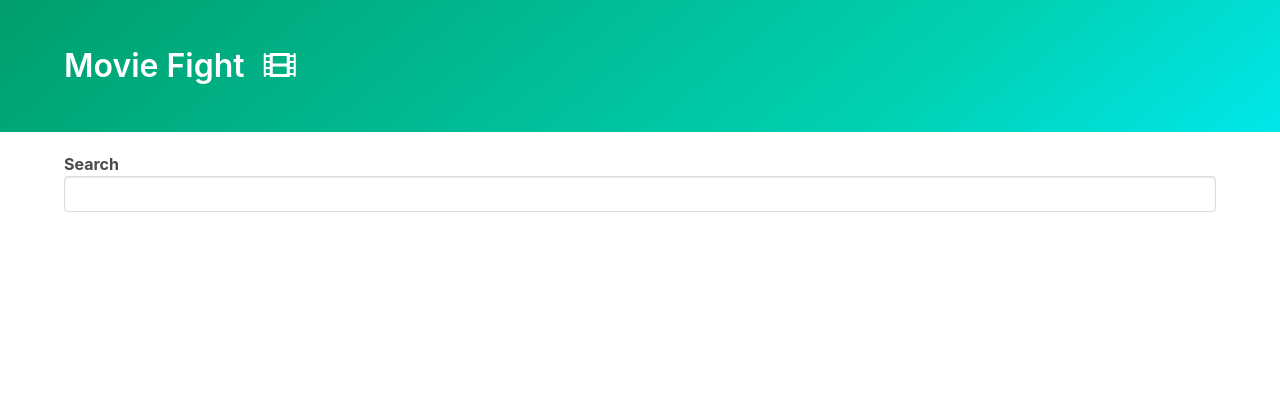
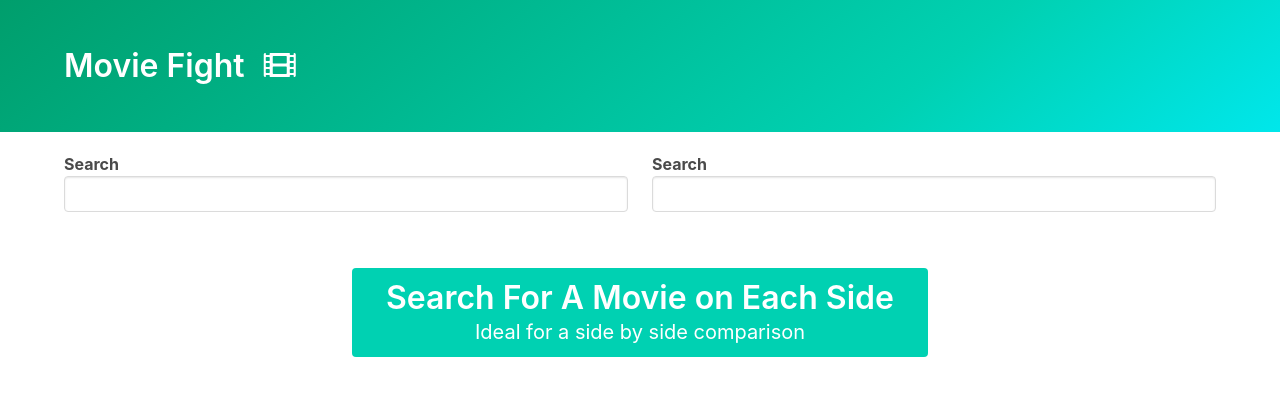
Before and after one commit to shownola/MovieReview, a plain HTML site: page index.html in a window 1280 px wide. Drawn offline with nearby package versions, Linux system fonts and the light colour scheme.

Commit message:
Added a new search for the ability to have a side by side comparison of movies

```diff
--- a/index.html
+++ b/index.html
@@ -29,8 +29,22 @@
       </div>
     </section>
     <div class="container">
-      <div class="autocomplete"></div>
-      <div id="summary"></div>
+      <!-- <div class="autocomplete"></div>
+      <div id="summary"></div> -->
+      <div class="columns">
+        <div class="column">
+          <div id="left-autocomplete"></div>
+          <div id="left-summary"></div>
+        </div>
+        <div class="column">
+          <div id="right-autocomplete"></div>
+          <div id="right-summary"></div>
+        </div>
+      </div>
+      <div class="column is-half notification is-primary tutorial">
+        <h1 class="title">Search For A Movie on Each Side</h1>
+        <p class="subtitle">Ideal for a side by side comparison</p>
+      </div>
     </div>
 
 
--- a/index.js
+++ b/index.js
@@ -1,15 +1,10 @@
-
-createAutoComplete({
-  root: document.querySelector('.autocomplete'),
+const autoCompleteConfig = {
   renderOption(movie){
     const imgSrc = movie.Poster === 'N/A' ? '' : movie.Poster;
     return `
       <img src="${imgSrc}" />
       ${movie.Title} (${movie.Year})
     `;
-  },
-  onOptionSelect(movie){
-    onMovieSelect(movie);
   },
   inputValue(movie){
     return movie.Title;
@@ -27,10 +22,26 @@ createAutoComplete({
     };
     return response.data.Search;
   }
+};
+createAutoComplete({
+  ...autoCompleteConfig,
+  root: document.querySelector('#left-autocomplete'),
+  onOptionSelect(movie){
+    document.querySelector('.tutorial').classList.add('is-hidden');
+    onMovieSelect(movie, document.querySelector('#left-summary'));
+  },
+});
+createAutoComplete({
+  ...autoCompleteConfig,
+  root: document.querySelector('#right-autocomplete'),
+  onOptionSelect(movie){
+    document.querySelector('.tutorial').classList.add('is-hidden');
+    onMovieSelect(movie, document.querySelector('#right-summary'));
+  },
 });
 
 
-const onMovieSelect = async movie => {
+const onMovieSelect = async (movie, summaryElement) => {
   const response = await axios.get('http://www.omdbapi.com/', {
     params: {
       apikey:  '67fad89f',
@@ -38,7 +49,7 @@ const onMovieSelect = async movie => {
     }
   });
   console.log(response.data);
-  document.querySelector('#summary').innerHTML = movieTemplate(response.data);
+  summaryElement.innerHTML = movieTemplate(response.data);
 };
 
 const movieTemplate = (movieDetail) => {
```
